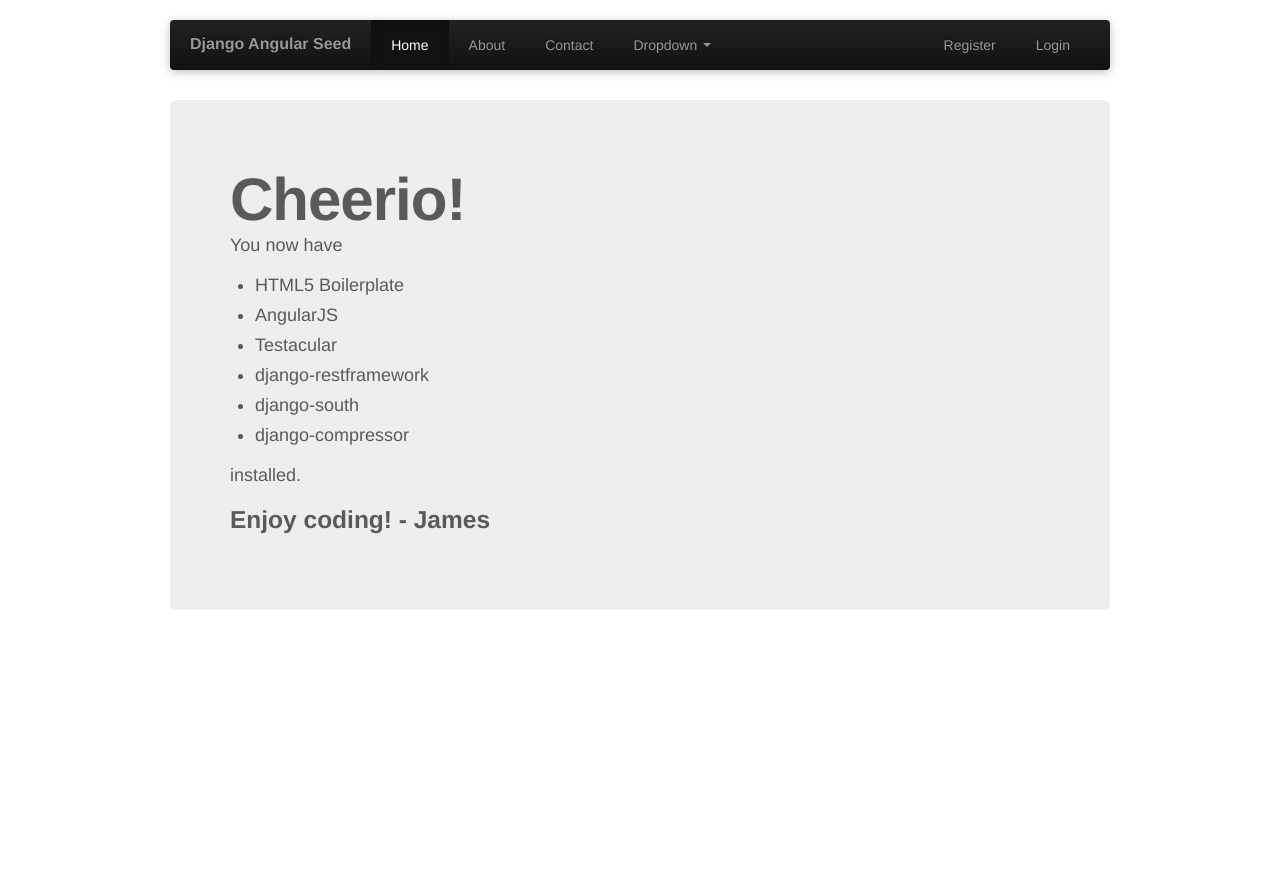
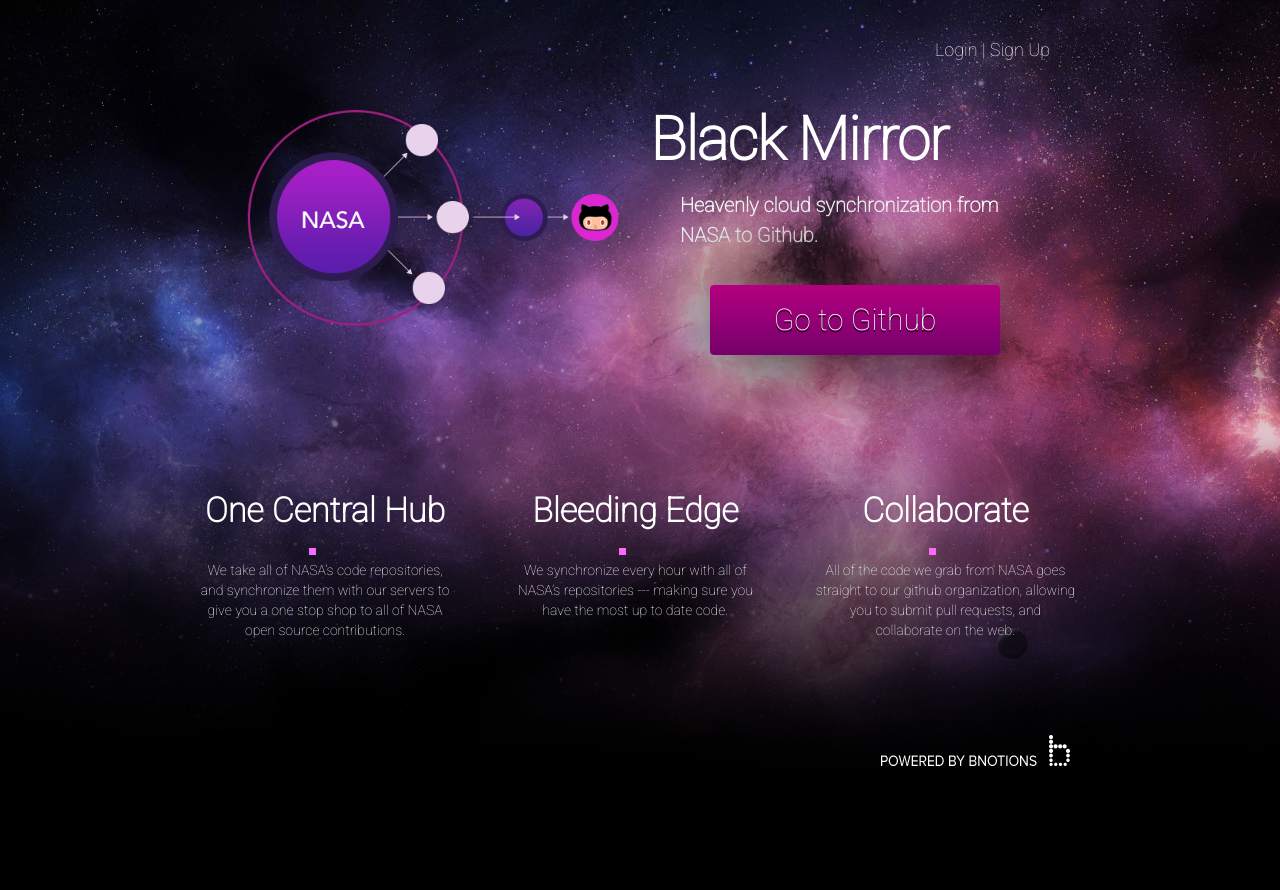
Before and after one commit to BNOTIONS/Nasa-Repo-Mirror, a Django app: template app/templates/index.html in a window 1280 px wide. Before the commit the page ends 610 px from the top, so only its background shows below. Run offline with Django 3.2, Linux system fonts and the light colour scheme; the template is opened without the code that fills it, so the values that code supplies are empty; style sheets or scripts are compiled from the project's sources; parts of the project's set-up code (start-up, migrations or seed data) failed here and were passed over; some libraries are stand-ins or nearby versions.

Commit message:
Html Rendered

```diff
--- a/app/settings/base.py
+++ b/app/settings/base.py
@@ -92,6 +92,8 @@ SECRET_KEY = 'vz-&amp;i-azx3=20@7j+2(ywon8v!8a%fwb1@sxtq!kx#%o$qr8)t'
 
 # List of callables that know how to import templates from various sources.
 TEMPLATE_LOADERS = (
+    'hamlpy.template.loaders.HamlPyFilesystemLoader',
+    'hamlpy.template.loaders.HamlPyAppDirectoriesLoader',
     'django.template.loaders.filesystem.Loader',
     'django.template.loaders.app_directories.Loader',
 #     'django.template.loaders.eggs.Loader',
--- a/app/static/scss/main.scss
+++ b/app/static/scss/main.scss
@@ -6,6 +6,9 @@ $iconWhiteSpritePath: '/static/vendor/bootstrap/glyphicons-halflings-white.png';
 body {
   padding-bottom: 40px;
   color: #5a5a5a;
+  background-image: url(/static/images/BG.png);
+  background-position: center top;
+  min-height: 850px;
 }
 
 body > .container {
@@ -77,3 +80,126 @@ body > .container {
     padding: 7px 9px;
   }
 }
+
+@import url(http://fonts.googleapis.com/css?family=Roboto:100);
+.black-mirror-nav {
+  height: 80px;
+  ul{
+    list-style-type:none;
+    margin:0;
+    padding:0;
+    li {
+      display:inline;
+      a {
+        color: white;
+        &:hover { color: white; }
+        &:visited { color: white; }
+      }
+    }
+  }
+  line-height: 80px;
+  padding-left: 200px;
+  text-align: right;
+  color: white;
+}
+.hero-unit {
+  padding-top: 10px;
+  margin-top: 0px;
+  .black-mirror-title {
+    text-align: left;
+    font-size: 40px;
+    width: 100%
+  }
+  .black-mirror-subtitle {
+    font-size: 20px;
+    font-weight: bold;
+    width: 350px;
+    text-align:left;
+    padding-left: 30px;
+    padding-top: 20px;
+  }
+  font-family: 'Roboto', sans-serif;
+  float:right;
+  color: white;
+  background: rgb(255, 255, 255) transparent; /* default fallback */
+  background: rgba(255, 255, 255, 0); /* nice browsers */
+}
+
+.landing {
+  @extend .container;
+}
+body > .container, body > .landing {
+  margin-top: 0px;
+}
+
+.transparent {
+    background: rgb(255, 255, 255) transparent; /* default fallback */
+  background: rgba(255, 255, 255, 0); /* nice browsers */
+}
+
+.github_btn {
+  text-align: center;
+  font-size: 30px;
+  font-family: 'Roboto', sans-serif;
+  text-shadow: 0px 2px 0px #000000;
+  border: none;
+  border-radius: 4px;
+  box-shadow: 0px 0px 100px 10px #000000;
+  color: white;
+  width: 290px;
+  height: 70px;
+  background: #b40080; /* Old browsers */
+  background: -moz-linear-gradient(top, #b40080 0%, #76006b 98%); /* FF3.6+ */
+  background: -webkit-gradient(linear, left top, left bottom, color-stop(0%,#b40080), color-stop(98%,#76006b)); /* Chrome,Safari4+ */
+  background: -webkit-linear-gradient(top, #b40080 0%,#76006b 98%); /* Chrome10+,Safari5.1+ */
+  background: -o-linear-gradient(top, #b40080 0%,#76006b 98%); /* Opera 11.10+ */
+  background: -ms-linear-gradient(top, #b40080 0%,#76006b 98%); /* IE10+ */
+  background: linear-gradient(to bottom, #b40080 0%,#76006b 98%); /* W3C */
+  filter: progid:DXImageTransform.Microsoft.gradient( startColorstr='#b40080', endColorstr='#76006b',GradientType=0 ); /* IE6-9 */
+}
+
+.call_to_action{
+  padding-left: 30px;
+  padding-top: 25px;
+}
+
+.half-hero {
+  width: 50%;
+  box-sizing:border-box;
+  padding: 10px;
+  float:right;
+}
+
+.hero-3-panel {
+  width: 100%;
+  display:block;
+}
+
+.hero-third-panel {
+  width: 33%;
+  float:left;
+  box-sizing:border-box;
+  padding: 25px;
+  text-align: center;
+  font-family: 'Roboto', sans-serif;
+  color: white;
+  li {
+    font-size: 24px;
+    list-style-type: square;
+    color: #fb6aff;
+  }
+  h1 {
+    font-size: 34px;
+  }
+}
+
+.bnotions {
+  width: 100%;
+  display: block;
+  box-sizing:border-box;
+  img{
+    margin-top: 60px;
+  }
+  padding-right: 40px;
+  text-align: right;
+}
--- a/app/static/views/main.html
+++ b/app/static/views/main.html
@@ -1,9 +1,57 @@
+<div class='container'>
 <div class="hero-unit">
-  <h1>Cheerio!</h1>
-  <p>You now have</p>
-  <ul>
-      <li ng-repeat="thing in awesomeThings">{{thing}}</li>
-  </ul>
-  <p>installed.</p>
-  <h3>Enjoy coding! - James</h3>
+
+        <div class='black-mirror-nav'>
+        <ul>
+            <li><a>Login </a></li>
+            <li> | </li>
+            <li><a> Sign Up</a></li>
+        </ul>
+    </div>
+
+    <div class="half-hero">
+        <div class="black-mirror-title">
+          <h1>Black Mirror</h1>
+        </div>
+        <div class="black-mirror-subtitle">
+              <p class="subtitle">Heavenly cloud synchronization from NASA to Github.</p>
+              <div class="call_to_action">
+                <button class="github_btn">Go to Github</button>
+            </div>
+        </div>
+    </div>
+
+    <div class="half-hero">
+        <img src="/static/images/nasagraphic.png"></img>
+    </div>
 </div>
+<div class="hero-3-panel">
+    <div class="hero-third-panel">
+        <h1>One Central Hub</h1>
+        <li></li>
+        <p>We take all of NASA’s code repositories, and synchronize them with our servers to give you a one stop shop to all of NASA open source contributions.
+</p>
+    </div>
+
+    <div class="hero-third-panel">
+        <h1>Bleeding Edge</h1>
+        <li></li>
+<p>We synchronize every hour with all of NASA’s repositories --- making sure you have the most up to date code.
+</p>
+    </div>
+
+    <div class="hero-third-panel">
+        <h1>Collaborate</h1>
+        <li></li>
+        <p>All of the code we grab from NASA goes straight to our github organization, allowing you to submit pull requests, and collaborate on the web.
+</p>
+
+    </div>
+
+</div>
+
+<div class="bnotions">
+    <img src="/static/images/bnotions.png"></img>
+</div>
+
+</div>
--- a/app/static/views/nav.html
+++ /dev/null
@@ -1,47 +0,0 @@
-<div class="navbar-wrapper">
-  <!-- Wrap the .navbar in .container to center it within the absolutely positioned parent. -->
-  <div class="container">
-
-    <div class="navbar navbar-inverse">
-      <div class="navbar-inner">
-        <!-- Responsive Navbar Part 1: Button for triggering responsive navbar (not covered in tutorial). Include responsive CSS to utilize. -->
-        <button type="button" class="btn btn-navbar" data-toggle="collapse" data-target=".nav-collapse">
-          <span class="icon-bar"></span>
-          <span class="icon-bar"></span>
-          <span class="icon-bar"></span>
-        </button>
-        <a class="brand" href="#/">Django Angular Seed</a>
-        <!-- Responsive Navbar Part 2: Place all navbar contents you want collapsed withing .navbar-collapse.collapse. -->
-        <ul class="nav pull-right" ng-show="user">
-          <li><a href="#">{{user.username}}</a></li>
-          <li><a id="logoutbtn" href="/logout" target="_self">Logout</a></li>
-        </ul>
-        <ul class="nav pull-right" ng-hide="user">
-          <li active-link="active" waffle-switch="Registration"><a id="registerbtn" href="#/register" title="Register">Register</a></li>
-          <li active-link="active" waffle-switch="Login"><a id="loginbtn" href="#/login" title="Login">Login</a></li>
-        </ul>
-        <div class="nav-collapse collapse">
-          <ul class="nav">
-            <li active-link="active"><a href="#/">Home</a></li>
-            <li><a href="#about">About</a></li>
-            <li><a href="#contact">Contact</a></li>
-            <!-- Read about Bootstrap dropdowns at http://twitter.github.com/bootstrap/javascript.html#dropdowns -->
-            <li class="dropdown">
-              <a href="#" class="dropdown-toggle" data-toggle="dropdown">Dropdown <b class="caret"></b></a>
-              <ul class="dropdown-menu">
-                <li><a href="#">Action</a></li>
-                <li><a href="#">Another action</a></li>
-                <li><a href="#">Something else here</a></li>
-                <li class="divider"></li>
-                <li class="nav-header">Nav header</li>
-                <li><a href="#">Separated link</a></li>
-                <li><a href="#">One more separated link</a></li>
-              </ul>
-            </li>
-          </ul>
-        </div><!--/.nav-collapse -->
-      </div><!-- /.navbar-inner -->
-    </div><!-- /.navbar -->
-
-  </div> <!-- /.container -->
-</div><!-- /.navbar-wrapper -->
--- a/app/tasks/async_tasks.py
+++ b/app/tasks/async_tasks.py
@@ -1,6 +1,7 @@
 from celery import task
 from app.repo_tools import *
 from app.models.repository import Repository
+
 
 @task()
 def add(x, y):
--- a/app/templates/index.html
+++ b/app/templates/index.html
@@ -27,9 +27,8 @@
 
         <!-- NAVBAR
         ================================================== -->
-        <div class="ng-include: '/static/views/nav.html'"></div>
 
-        <div class="container" ng-view></div>
+        <div class="landing" ng-view></div>
 
         <script src="{% url wafflejs %}"></script>
         {% compress js %}
--- a/requirements.txt
+++ b/requirements.txt
@@ -27,3 +27,4 @@ smmap==0.8.2
 splinter==0.5.0
 django-celery-with-redis==3.0
 wsgiref==0.1.2
+hamlpy==0.82.2
```
Also changed, not shown: app/static/images/BG.png (added), app/static/images/bnotions.png (added), app/static/images/nasagraphic.png (added), 1 other file.
